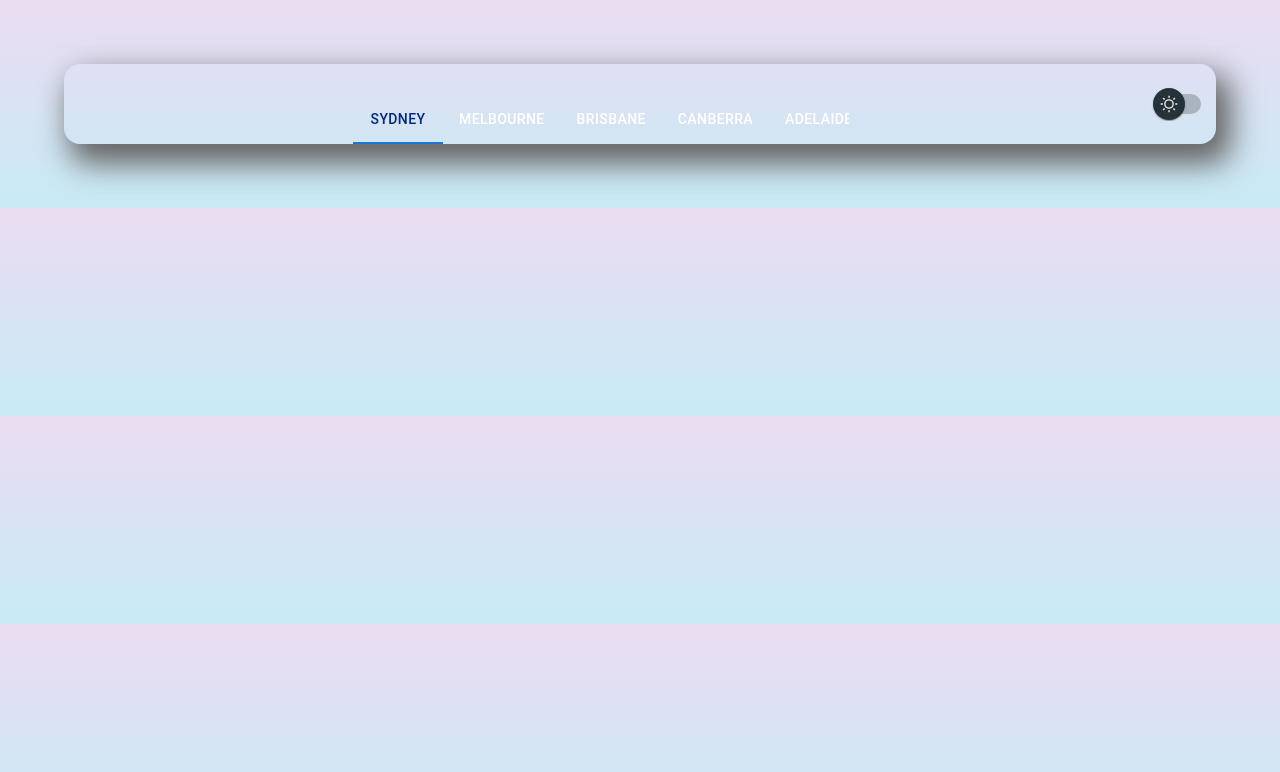
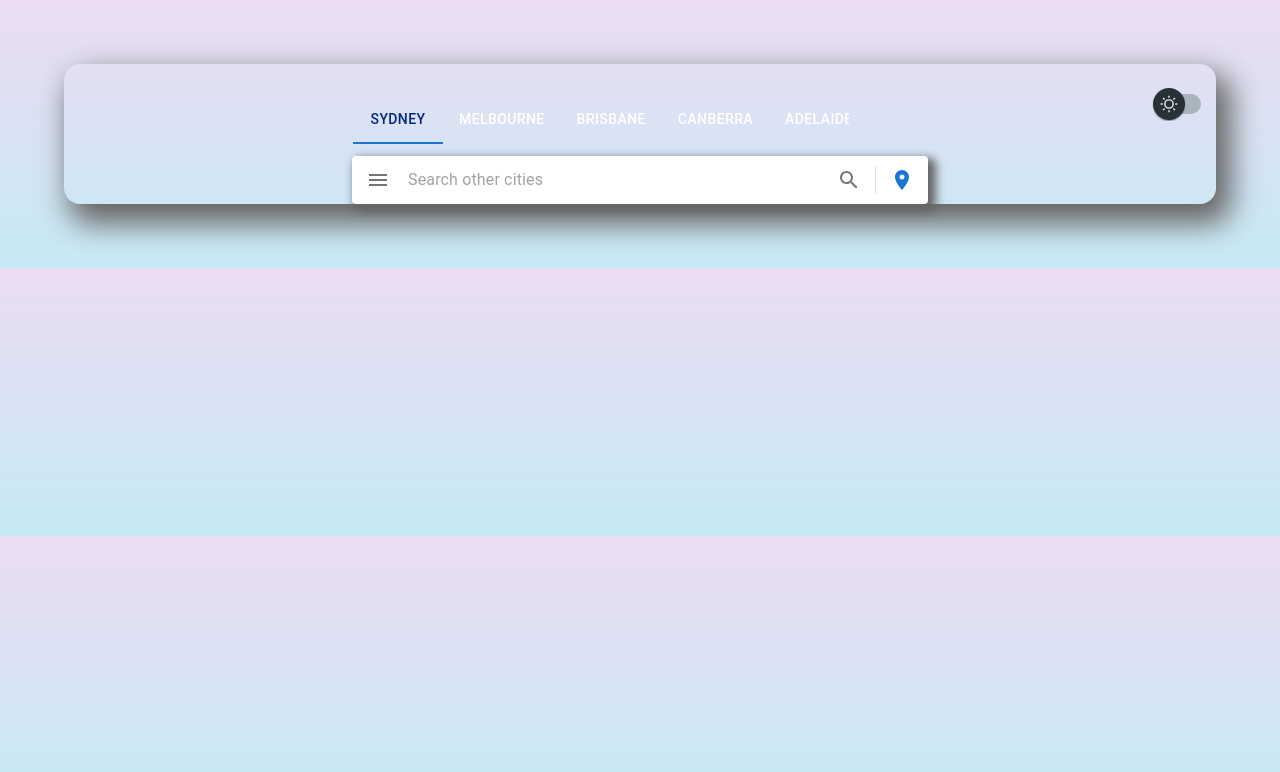
Before and after one commit to yang-danny/react-weather, a React (Create React App) app: page / in a window 1280 px wide. Shown: the top 772 px of the page. Built offline with nearby package versions, Linux system fonts and the light colour scheme.

Commit message:
add search city

```diff
--- a/src/App.js
+++ b/src/App.js
@@ -3,16 +3,23 @@ import { useEffect, useState } from "react";
 import Box from '@mui/material/Box';
 import CityTabs from './components/CityTaps';
 import ThemeSwitch from './components/ThemeSwitch';
+import SearchCity from './components/SearchCity';
 import { createTheme, ThemeProvider, CssBaseline } from "@mui/material";
 
 function App() {
   const API_KEY = "6068988c93bdf2961e4cde8b6b1fe395";
   const [city, setCity] = useState("");
   const [darkMode, setDarkMode] = useState(false);
+  const [searchCity, setSearchCity] = useState('');
   const [weather, setWeather] = useState('')
+
   useEffect(() => {
     getWeatherData(city)
   }, [city]);
+
+  useEffect(() => {
+    getWeatherData(searchCity)
+  }, [searchCity]);
   const getWeatherData = async (location) => {
     if (location){
     setWeather([])
@@ -35,6 +42,15 @@ function App() {
     }
   }
   }
+  const setLocalWeather=()=>{
+    navigator.geolocation.getCurrentPosition(localLocation);
+  }
+  const localLocation = (location) => {
+    if (location){
+    const { latitude, longitude } = location.coords;
+    getWeatherData([latitude, longitude]);
+    } else return
+  };
   const darkTheme = createTheme({
     components: {
       MuiCssBaseline: {
@@ -90,7 +106,7 @@ function App() {
         <CityTabs onChange={(value)=> setCity(value)} />
         <ThemeSwitch  checked={darkMode}  onChange={()=> setDarkMode(!darkMode)} sx={{ m: 1 }} />
       </Box>
-
+      <SearchCity   onSubmit={(value)=> setSearchCity(value)} onClick={()=> setLocalWeather()}/>
       </ThemeProvider>
   </Box>
   );
--- /dev/null
+++ b/src/components/SearchCity.js
@@ -0,0 +1,52 @@
+import React from 'react'
+import Paper from '@mui/material/Paper';
+import InputBase from '@mui/material/InputBase';
+import Divider from '@mui/material/Divider';
+import IconButton from '@mui/material/IconButton';
+import MenuIcon from '@mui/icons-material/Menu';
+import SearchIcon from '@mui/icons-material/Search';
+import LocationOnIcon from '@mui/icons-material/LocationOn';
+
+export default function SearchCity(props) {
+  const handleSubmit = (event) => {
+    event.preventDefault();
+    const search = event.target.search.value;
+    if (search) {
+    props.onSubmit(search)
+    event.target.reset();
+  }else{
+    alert('Please enter a city name.');
+  }
+}
+const handleClick=(event)=>{
+  event.preventDefault();
+  props.onClick(event.target.clicked)
+}
+  return (
+    <Paper
+      component="form"
+      sx={{ mx: 'auto', p: '2px 4px', mt:'12px', display: 'flex', alignItems: 'center', width: '50%', border: 0,
+      boxShadow: '5px 5px 10px 3px #646464' }}
+      onSubmit={handleSubmit}
+    >
+      <IconButton sx={{ p: '10px' }} aria-label="menu">
+        <MenuIcon />
+      </IconButton>
+
+      <InputBase
+        type='text'
+        sx={{ ml: 1, flex: 1 }}
+        placeholder="Search other cities"
+        inputProps={{ 'aria-label': 'search other cities' }}
+        id="search"
+      />
+      <IconButton type="submit"  sx={{ p: '10px' }} aria-label="search">
+        <SearchIcon />
+      </IconButton>
+      <Divider sx={{ height: 28, m: 0.5 }} orientation="vertical" />
+      <IconButton type="button" onClick={handleClick} color="primary" sx={{ p: '10px' }} aria-label="location">
+        <LocationOnIcon />
+      </IconButton>
+    </Paper>
+  );
+}
```
